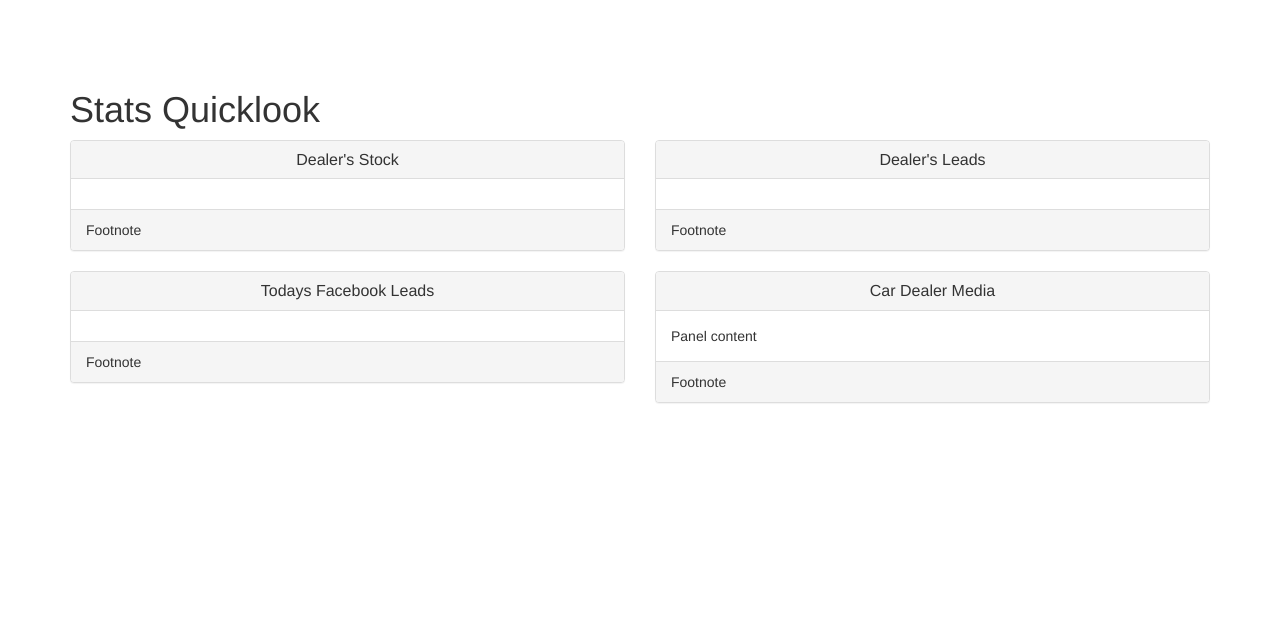
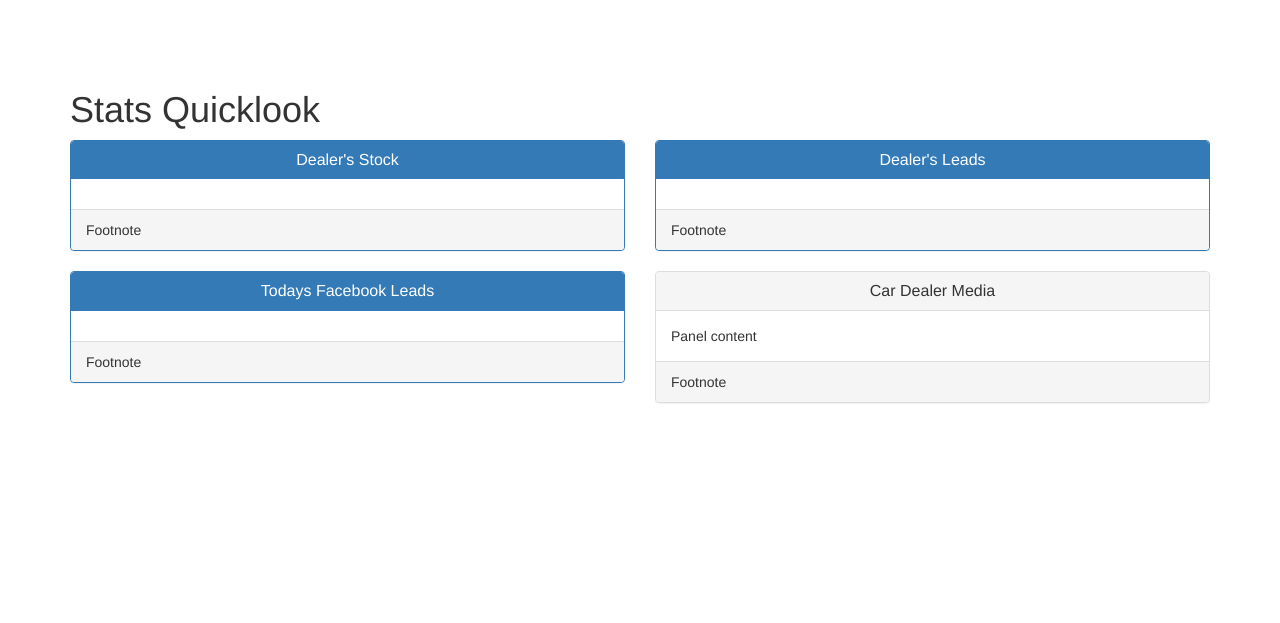
Before and after one commit to CDDevAccount/cardealeradmin, a Yii app: template views/stats/index.php in a window 1280 px wide. Shown: the top 623 px of the page. Run offline with PHP 8.4 and a stand-in for Yii, Linux system fonts and the light colour scheme; the template is opened without the code that fills it, so the values that code supplies are empty; some libraries are stand-ins or nearby versions.

Commit message:
Style changes for admin area

```diff
--- a/views/layouts/main.php
+++ b/views/layouts/main.php
@@ -29,7 +29,8 @@ AppAsset::register($this);
 <div class="wrap">
     <?php
     NavBar::begin([
-        'brandLabel' => Yii::$app->name,
+      //  'brandLabel' => Yii::$app->name,
+        'brandLabel' => '<img src="/cardealer-logosm.png" class="pull-left"/>',
         'brandUrl' => Yii::$app->homeUrl,
         'options' => [
             'class' => 'navbar-inverse navbar-fixed-top',
--- a/views/stats/index.php
+++ b/views/stats/index.php
@@ -13,7 +13,7 @@ use yii\grid\GridView;
 
 <div class='row'>
 	<div class='col-sm-6'>
-		<div class='panel panel-default'>
+		<div class='panel panel-primary'>
 			<div class="panel-heading" style="text-align:center">
 				<h3 class="panel-title" display: inline-block>Dealer's Stock</h3>
 			</div>
@@ -71,7 +71,7 @@ use yii\grid\GridView;
 		</div>
 	</div>
 	<div class='col-sm-6'>
-		<div class='panel  panel-default'>
+		<div class='panel  panel-primary'>
 			<div class="panel-heading" style="text-align:center">
 				<h3 class="panel-title">Dealer's Leads</h3>
 			</div>
@@ -116,7 +116,7 @@ use yii\grid\GridView;
 		</div>
 	</div>
 	<div class='col-sm-6'>
-		<div class='panel  panel-default'>
+		<div class='panel  panel-primary'>
 			<div class="panel-heading" style="text-align:center">
 				<h3 class="panel-title">Todays Facebook Leads</h3>
 			</div>
```
Also changed, not shown: web/cardealer-logo.png (added), web/cardealer-logosm.png (added).
